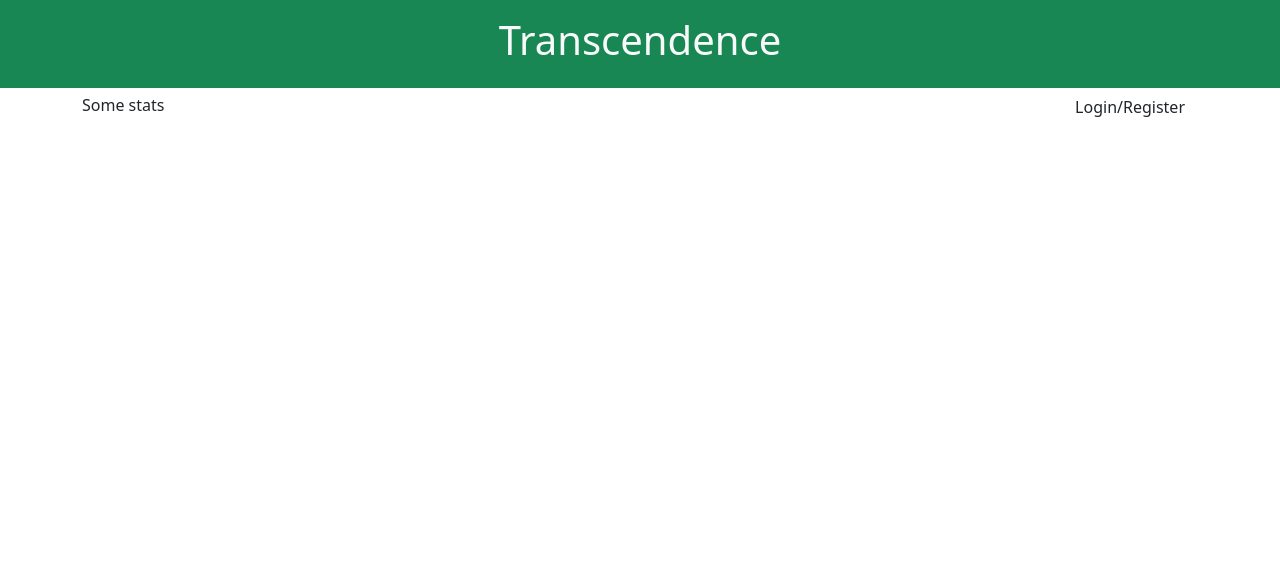
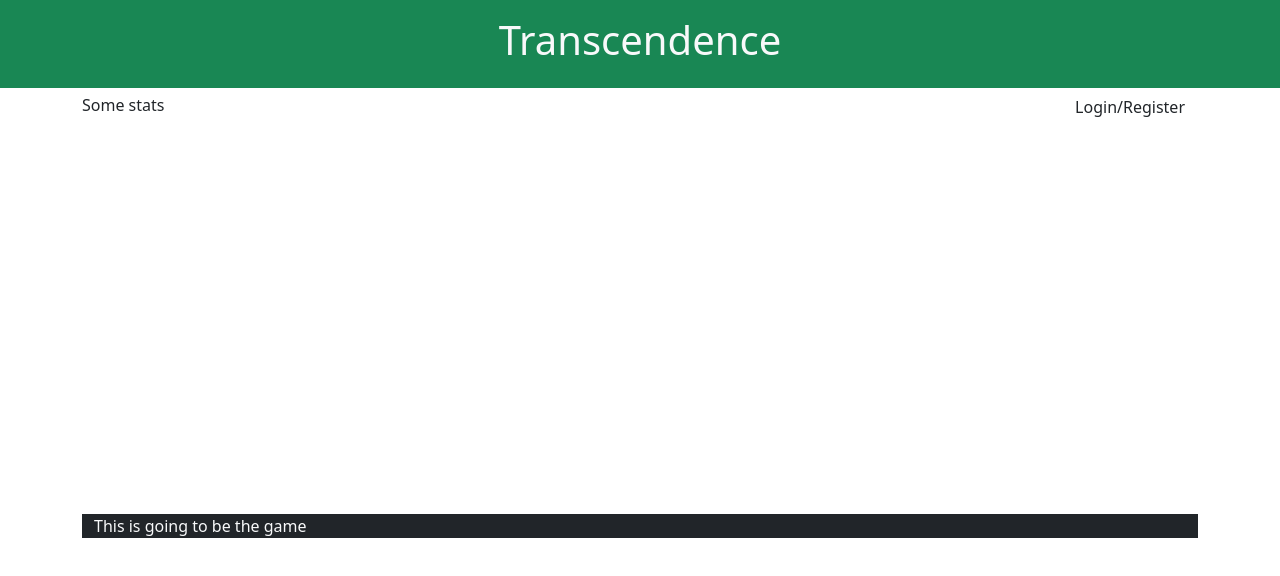
Before and after one commit to sm222/ft_transcendence, a plain HTML site: page game/index.html in a window 1280 px wide. Drawn offline with nearby package versions, Linux system fonts and the light colour scheme.

Commit message:
Added game position with parent containers

```diff
--- a/game/index.html
+++ b/game/index.html
@@ -9,10 +9,18 @@
       async
       src="https://unpkg.com/es-module-shims@1.6.3/dist/es-module-shims.js"
     ></script>
-    <link href="https://cdn.jsdelivr.net/npm/bootstrap@5.3.3/dist/css/bootstrap.min.css" rel="stylesheet" integrity="sha384-QWTKZyjpPEjISv5WaRU9OFeRpok6YctnYmDr5pNlyT2bRjXh0JMhjY6hW+ALEwIH" crossorigin="anonymous">
 
-    <!--
-    <script type="importmap">
+    <style>
+      .container-game {
+          height: 100vh;
+          display: flex;
+          align-items: center; /* Aligns to the top of the window */
+          justify-content: center; /* Centers horizontally */
+          box-sizing: border-box; /* Includes padding and border in the element's total width and height */
+      }
+  </style>
+
+    <!--<script type="importmap">
       {
         "imports": {
           "three": "https://unpkg.com/three@0.150.1/build/three.module.js",
@@ -21,8 +29,9 @@
       }
     </script>
 
-    <script src="main.js" type="module" defer></script>
-  -->
+    <script src="main.js" type="module" defer></script>-->
+    <link href="https://cdn.jsdelivr.net/npm/bootstrap@5.3.3/dist/css/bootstrap.min.css" rel="stylesheet" integrity="sha384-QWTKZyjpPEjISv5WaRU9OFeRpok6YctnYmDr5pNlyT2bRjXh0JMhjY6hW+ALEwIH" crossorigin="anonymous">
+
   </head>
   <body>
 
@@ -30,7 +39,7 @@
     <div class="container-fluid p-3 text-center bg-success text-light">
       <h1>Transcendence</h1>
     </div>
-    <!--Button and stats. Right under the header. If to small, hover button over header. Start and end until too big.-->
+    <!--Button and stats. Right under the header. If too small, hover button over header. Start and end until too big.-->
     <div class="container-sm">
       <div class="row align-items-baseline">
         <div class="col mb-2 text-start">Some stats</div>
@@ -39,10 +48,18 @@
         </div>
       </div>
     </div>
+    <!--Game. Resizes when possible. Same as button and stats when too big (but remains square). When too small, shows "expand to play"-->
+    <!--<div class="container-fluid" style="position: relative">-->
+      <div class="container-sm">
+        <div class="container-game">
+          <div class="container-fluid bg-dark text-light">This is going to be the game</div>
+        </div>
+      </div>
+        <!--</div>-->
+      <!--Needs to be centered on the page-->
 
-    <!--Game. Resizes when possible. Same as button and stats when too big (but remains square). When too small, shows "expand to play"-->
     <!--Game stats (Leaderboard). Same as button and start when too big. Disapears when too small (When game cannot be displayed.)
-
+    Needs to be at the bottom of the page-->
       <script src="https://cdn.jsdelivr.net/npm/bootstrap@5.3.3/dist/js/bootstrap.bundle.min.js" integrity="sha384-YvpcrYf0tY3lHB60NNkmXc5s9fDVZLESaAA55NDzOxhy9GkcIdslK1eN7N6jIeHz" crossorigin="anonymous"></script>
   </body>
 </html>
```
